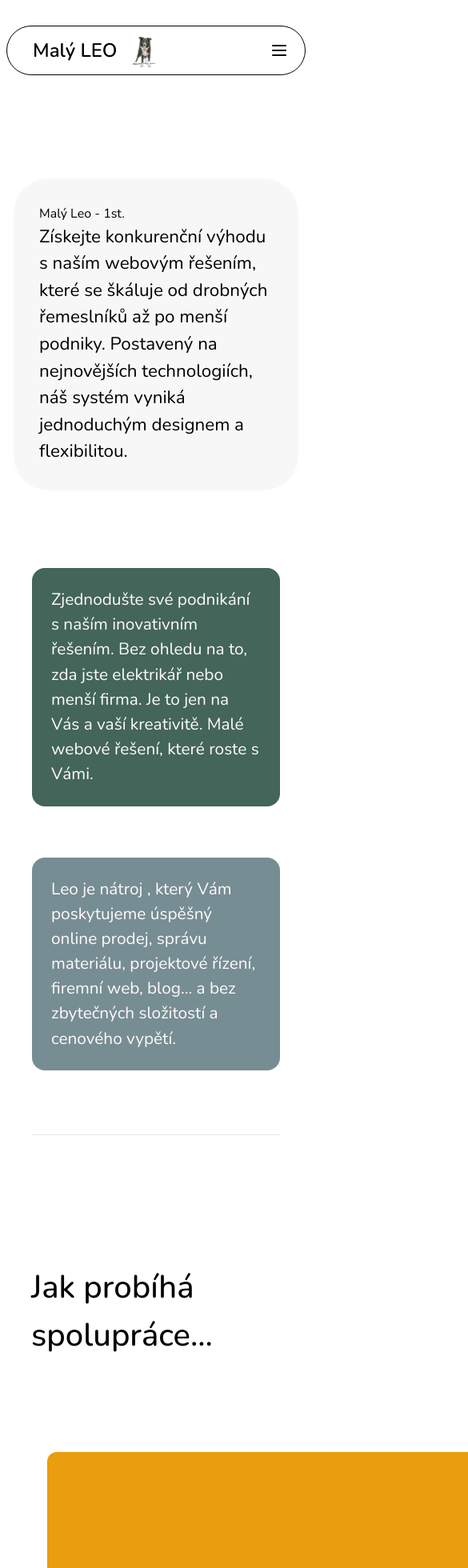
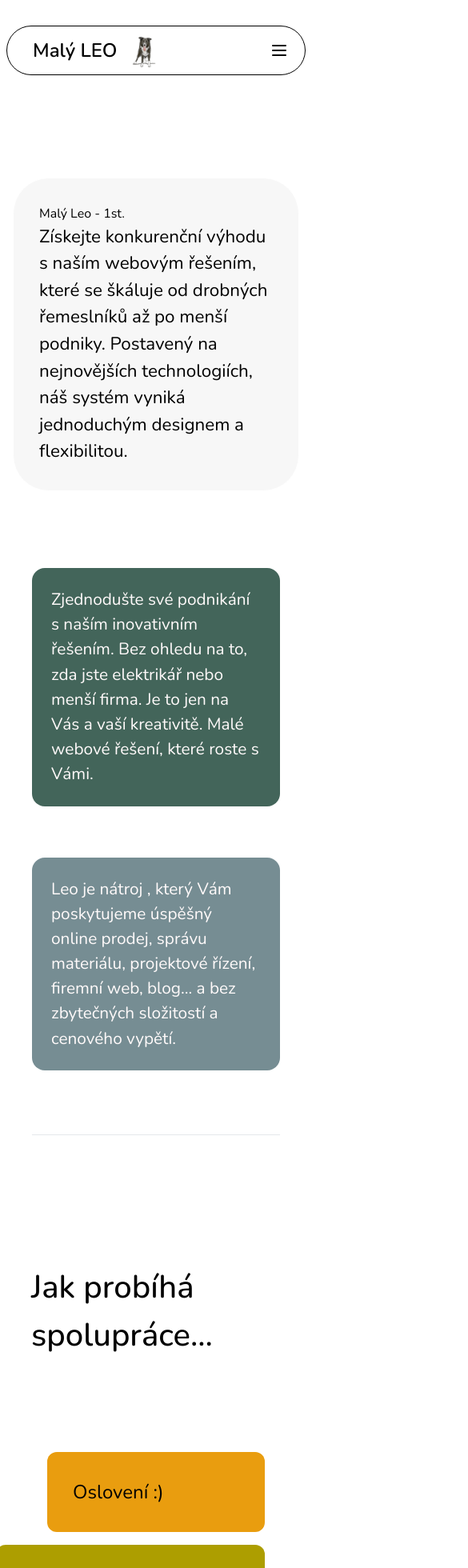
Before and after one commit to mikigroup/Leo_FE, a SvelteKit app: page / in a window 390 px wide. Shown: the top 1960 px of the page at 80% size, 585 px wide, since content can reach past the window. Built offline with nearby package versions, Linux system fonts and the light colour scheme; no server answers; a web font is replaced by a local one.

Commit message:
mob des karty

```diff
--- a/src/style.css
+++ b/src/style.css
@@ -223,6 +223,17 @@ nav ul {
   height: 15em;
 }
 
+@media (max-width: 768px) {
+  .karta1,
+    .karta2,
+    .karta3,
+    .karta4,
+    .karta5 {
+    width: auto;
+    height: auto;
+  }
+}
+
 .karty p {
   font-size: 1.5em;
 }
```
